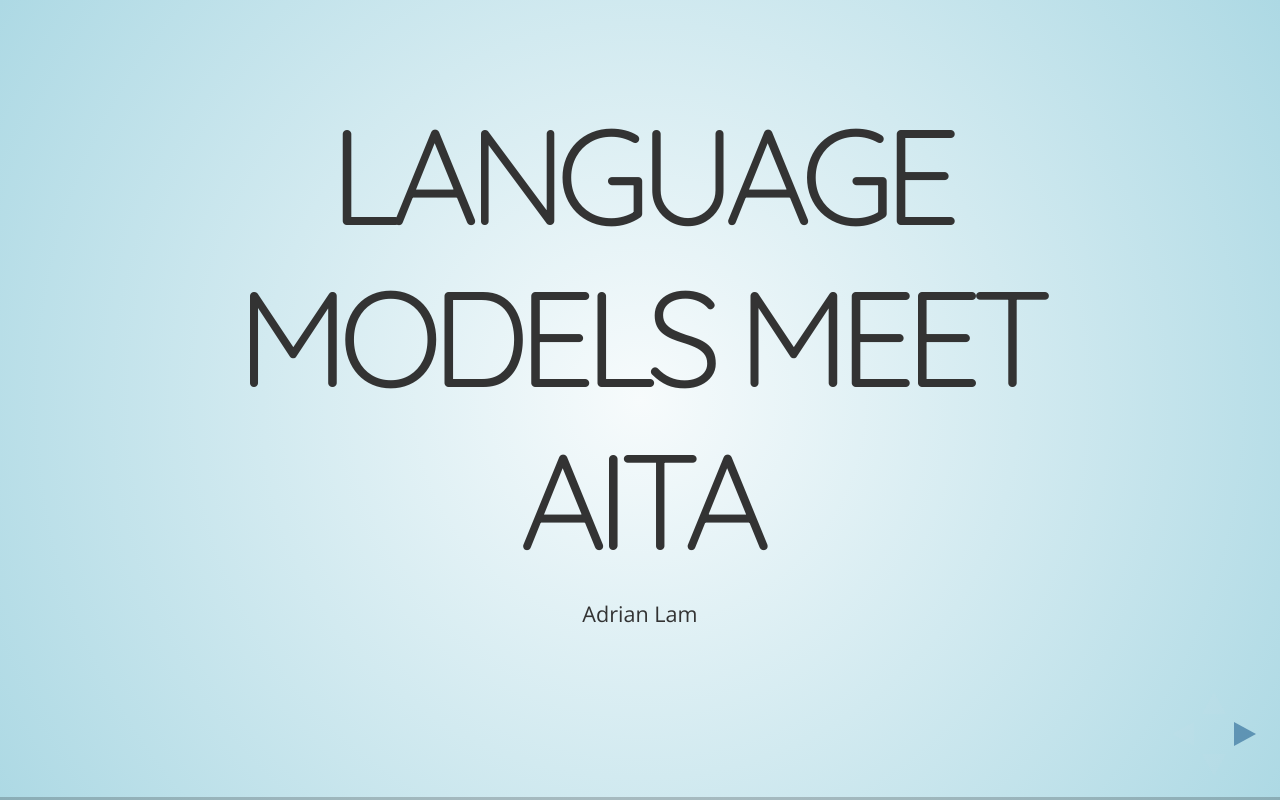
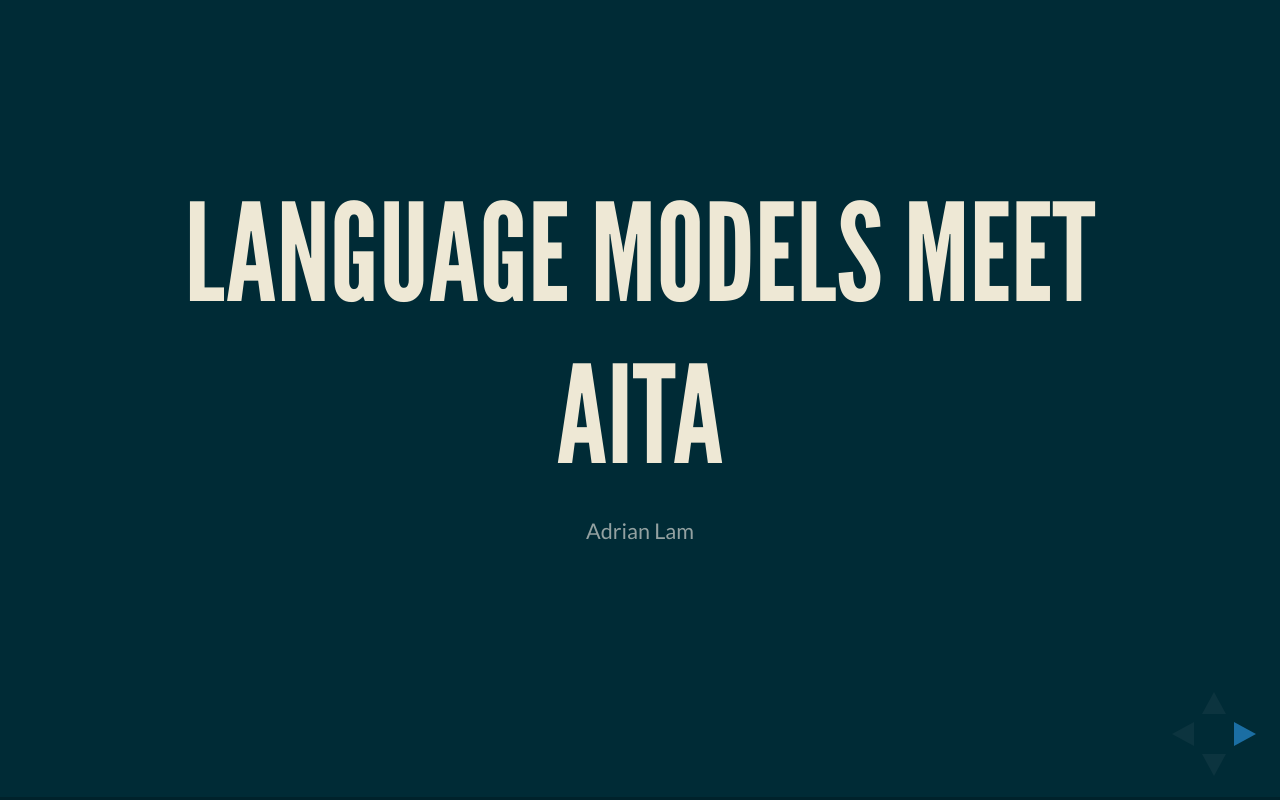
Before and after one commit to ayplam/language-models-meet-ta, a website: page index.html in a window 1280 px wide. Drawn offline with nearby package versions, Linux system fonts and the light colour scheme.

Commit message:
Changing themes

```diff
--- a/index.html
+++ b/index.html
@@ -14,7 +14,7 @@
 		<meta name="viewport" content="width=device-width, initial-scale=1.0, maximum-scale=1.0, user-scalable=no">
 
 		<link rel="stylesheet" href="css/reveal.min.css">
-		<link rel="stylesheet" href="css/theme/sky.css" id="theme">
+		<link rel="stylesheet" href="css/theme/moon.css" id="theme">
 
 		<!-- For syntax highlighting -->
 		<link rel="stylesheet" href="lib/css/zenburn.css">
```
